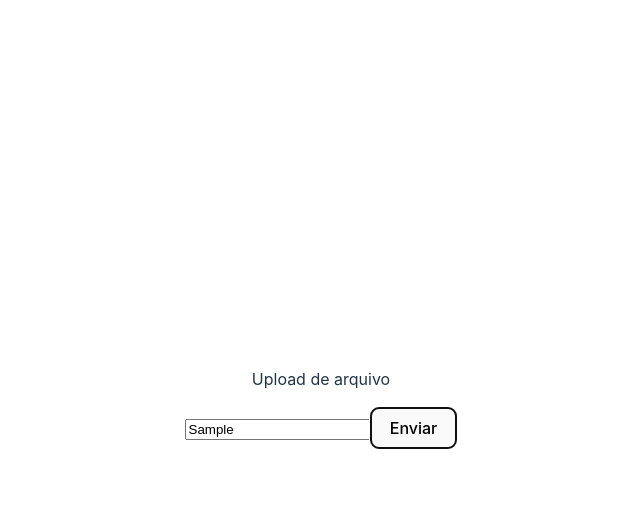
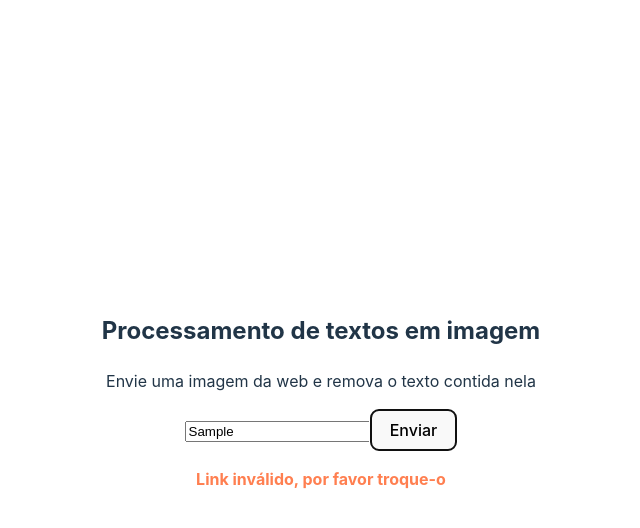
Before and after one commit to vitorbarbosa123/react-cv, a React (Vite) app: page / in a window 1280 px wide. Both pictures are taken after typing "Sample" into the empty fields and a click on the button "Enviar". Shown: the top 528 px of the page, without its empty margins (319-959 px from the left). Built offline with nearby package versions, Linux system fonts and the light colour scheme; no server answers.

Commit message:
[ADD] errorHandler + call component if only exists

```diff
--- a/src/App.css
+++ b/src/App.css
@@ -4,3 +4,13 @@
   padding: 2rem;
   text-align: center;
 }
+
+.img {
+  width: 600px;
+  height: 600px;
+}
+
+.text-wrapper {
+  background-color: coral;
+  color: black
+}
--- a/src/App.jsx
+++ b/src/App.jsx
@@ -9,6 +9,7 @@ function App() {
   const [inputValue, setInputValue] = useState('')
   const [imageValue, setImageValue] = useState('')
   const [textValue, setTextValue] = useState('')
+  const [errorValue, setErrorValue] = useState('')
 
   const handleImage = async (event) => {
       event.preventDefault()
@@ -16,6 +17,7 @@ function App() {
         await axios.post('http://127.0.0.1:5000/images', { input_value: inputValue })
         .then(response => {
           setImageValue(response.config.url);
+          setErrorValue('')
         })
 
         axios.get('http://127.0.0.1:5000/images' , {
@@ -35,7 +37,7 @@ function App() {
           setTextValue(response.data)
         })
       } catch(error){
-        console.error(error);
+        setErrorValue(error.message)
       }
     }
 
@@ -45,9 +47,9 @@ function App() {
 
   return (
     <div className="App">
-      <p>
-        Upload de arquivo
-      </p>
+
+      <h2>Processamento de textos em imagem</h2>
+      <p>Envie uma imagem da web e remova o texto contida nela</p>
       <form>
         <input
           type="text"
@@ -57,13 +59,23 @@ function App() {
         />
         <button onClick={handleImage}>Enviar</button>
       </form>
+      {
+        errorValue && <p style={{"fontWeight": "bold", color: "coral"}}>Link inválido, por favor troque-o</p>
+      }
       <div>
-        {imageValue && <img src={imageValue}/>}
-        {textValue && <p>{textValue}</p>}
+        {imageValue &&
+        <div>
+          <h4>Imagem tratada:</h4>
+          <img className='img' src={imageValue}/>
+        </div>}
       </div>
+      {textValue &&
+        <div className='text-wrapper'>
+          <h4>Texto: </h4>
+          {textValue}</div>
+      }
     </div>
   )
 }
 
-
 export default App
```
